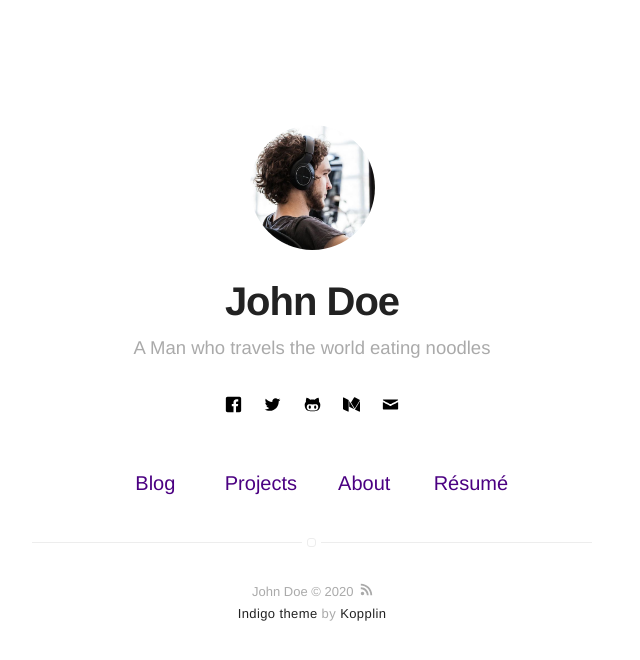
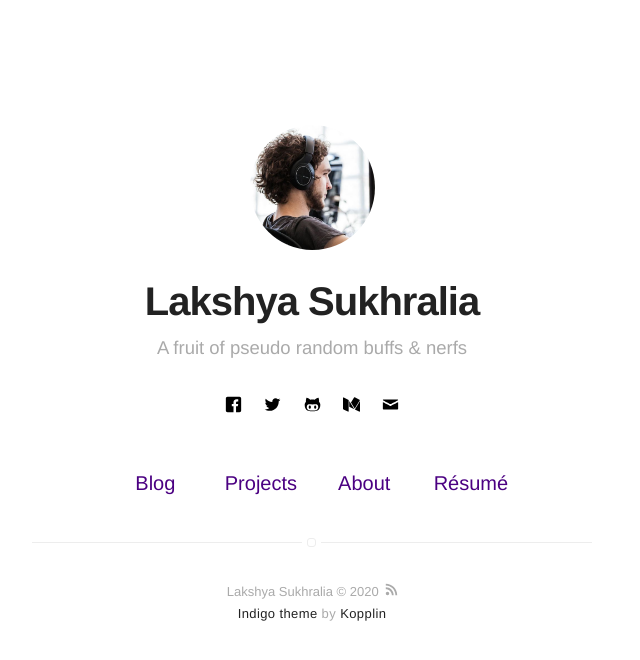
Before and after one commit to Lakshyasukhralia/Lakshyasukhralia.github.io, a Jekyll site: the page built from index.html, in a window 1280 px wide. Shown: the top 660 px of the page, without its empty margins (328-968 px from the left). Built offline with Jekyll 4.4.1, drawn with Linux system fonts in a browser that asks for light colours.

Commit message:
Update _config.yml

```diff
--- a/_config.yml
+++ b/_config.yml
@@ -1,6 +1,6 @@
 # main text of home
-name: John Doe
-bio: A Man who travels the world eating noodles
+name: Lakshya Sukhralia
+bio: A fruit of pseudo random buffs & nerfs
 
 # twitter summary info
 description: A blog about technology and stuff related
```
